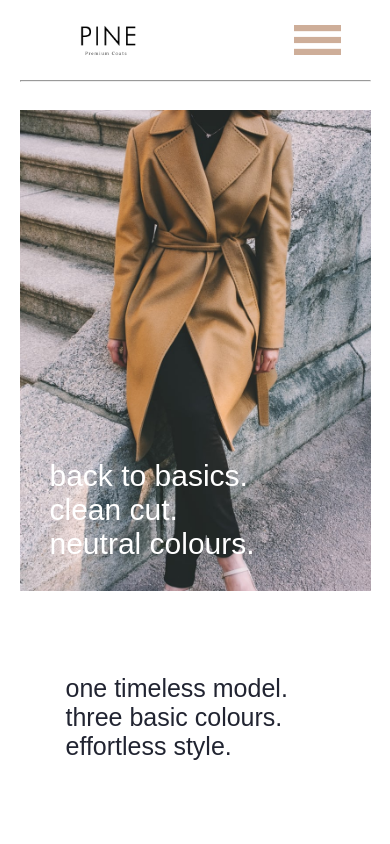
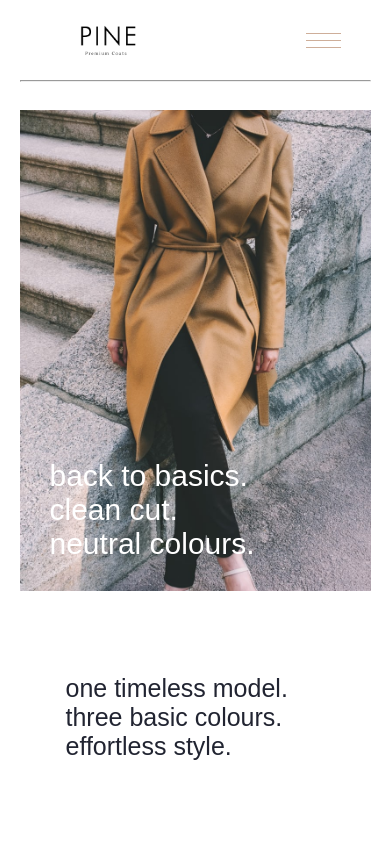
Before and after one commit to sltmyr/pine-online-shop, a React (Create React App) app: page / in a window 390 px wide. Shown: the top 844 px of the page. Built offline with nearby package versions, Linux system fonts and the light colour scheme; a web font is replaced by a local one.

Commit message:
cleaner hamburger menu

```diff
--- a/src/components/Header.styles.ts
+++ b/src/components/Header.styles.ts
@@ -1,4 +1,14 @@
-import styled from "styled-components";
+import styled, { css } from "styled-components";
+
+export const DummyHeader = styled.div`
+    height: ${props => props.theme.headerHeight}px;
+`;
+
+export const PositionWrapper = styled.div`
+    position: fixed;
+    background-color: white;
+    width: 100%;
+`;
 
 export const Grid = styled.div`
     display: grid;
@@ -11,14 +21,15 @@ export const Grid = styled.div`
     }
 `;
 
-export const DummyHeader = styled.div`
-    height: ${props => props.theme.headerHeight}px;
+export const LogoContainer = styled.div`
+    display: flex;
+    justify-content: center;
+    align-items: center;
+    grid-column: 2;
 `;
 
-export const PositionWrapper = styled.div`
-    position: fixed;
-    background-color: white;
-    width: 100%;
+export const Logo = styled.img`
+    height: 50px;
 `;
 
 export const MenuContainer = styled.div`
@@ -33,24 +44,48 @@ export const MenuContainer = styled.div`
     }
 `;
 
-export const LogoContainer = styled.div`
-    display: flex;
-    justify-content: center;
-    align-items: center;
-    grid-column: 2;
-`;
-
-export const Logo = styled.img`
-    height: 50px;
-`;
-
-export const HamburgerLogo = styled.img`
-    height: 30px;
+export const HamburgerContainer = styled.div`
+    display: inline-block;
     align-self: center;
     margin-right: 30px;
 `;
 
-export const Line = styled.hr`
+export const LineBase = styled.div`
+    height: 1px;
+    width: 35px;
+    background-color: ${props => props.theme.pineBeige};
+    transition: 0.2s;
+    margin: 6px 0;
+`;
+interface LineProps {
+    readonly expanded: boolean;
+};
+
+
+export const LineTop = styled(LineBase) <LineProps>`
+    ${props => props.expanded &&
+        css`
+            -webkit-transform: translateY(-8px) rotate(-45deg);
+            transform: translateY(8px) rotate(-45deg);
+        `}
+`;
+
+export const LineMiddle = styled(LineBase) <LineProps>`
+    ${props => props.expanded &&
+        css`
+            opacity: 0;
+        `}
+`;
+
+export const LineBottom = styled(LineBase) <LineProps>`
+    ${props => props.expanded &&
+        css`
+            -webkit-transform: translateY(-6px) rotate(45deg);
+            transform: translateY(-6px) rotate(45deg);
+        `}
+`;
+
+export const HorizontalLine = styled.hr`
     grid-column-start: 2;
     grid-column-end: 4;
 `;
--- a/src/components/Header.tsx
+++ b/src/components/Header.tsx
@@ -4,12 +4,14 @@ import {
   LogoContainer,
   Grid,
   Logo,
-  Line,
-  HamburgerLogo,
+  HorizontalLine,
   DummyHeader,
   PositionWrapper,
+  HamburgerContainer,
+  LineTop,
+  LineMiddle,
+  LineBottom,
 } from "./Header.styles";
-import hamburger from "../images/hamburger.svg";
 import logo from "../images/logo.png";
 import { theme } from "../global_styles";
 import { Link } from "react-router-dom";
@@ -47,9 +49,17 @@ export default () => {
             </Link>
           </LogoContainer>
           <MenuContainer onClick={() => setExpanded(!expanded)}>
-            {smallWindow ? <HamburgerLogo src={hamburger} data-testid="hamburger" /> : <Menu />}
+            {smallWindow ? (
+              <HamburgerContainer data-testid="hamburger">
+                <LineTop expanded={expanded} />
+                <LineMiddle expanded={expanded} />
+                <LineBottom expanded={expanded} />
+              </HamburgerContainer>
+            ) : (
+              <Menu />
+            )}
           </MenuContainer>
-          <Line />
+          <HorizontalLine />
         </Grid>
         {smallWindow && expanded && (
           <MenuContainer data-testid="menu-small">
```
